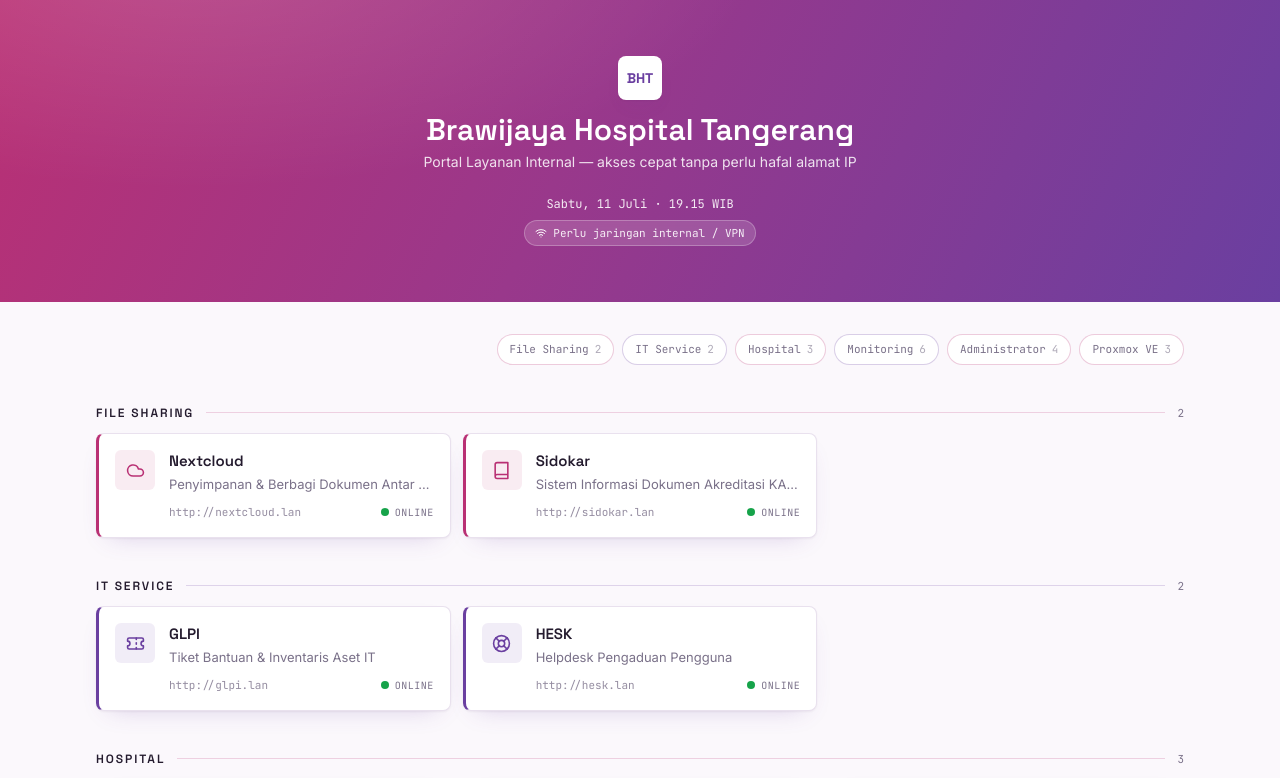
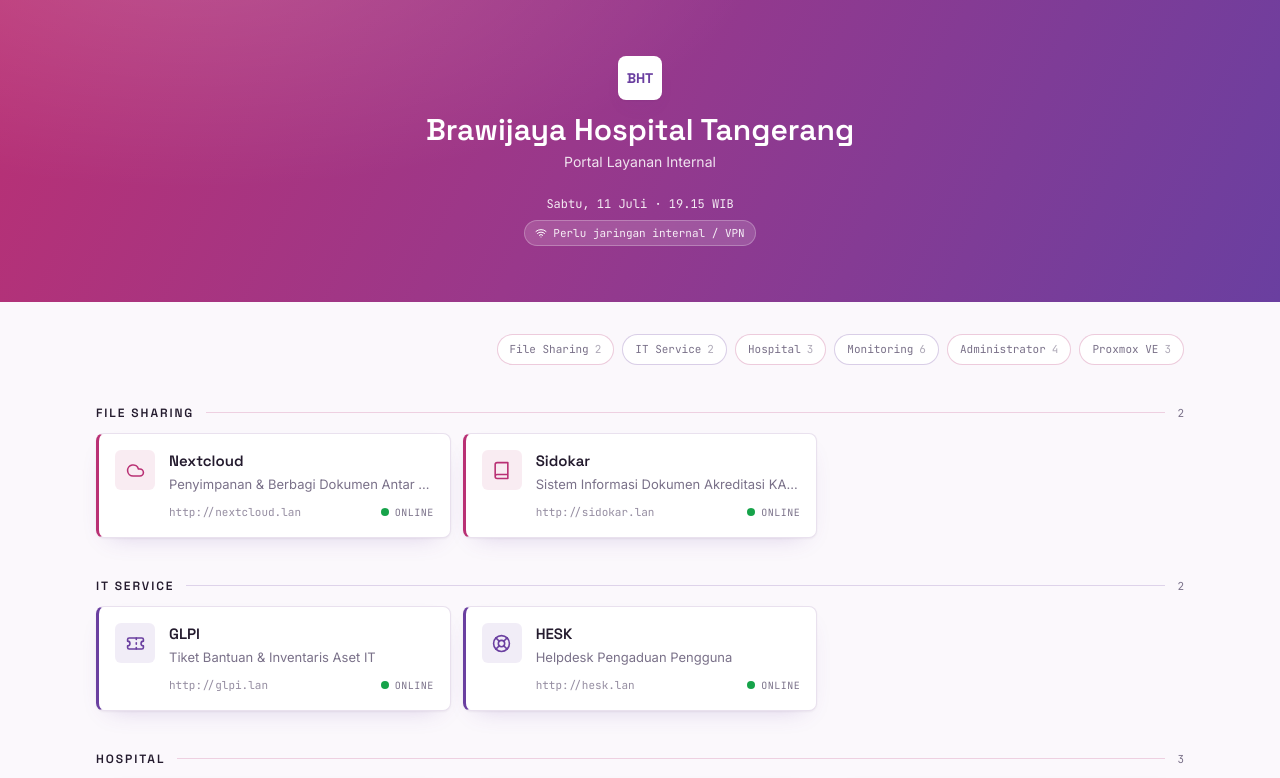
Before and after one commit to ve-verdian/hospital-portal, a Next.js app: page / in a window 1280 px wide. Shown: the top 778 px of the page. Built offline with nearby package versions, Linux system fonts and the light colour scheme.

Commit message:
Update Header.tsx

```diff
--- a/components/Header.tsx
+++ b/components/Header.tsx
@@ -50,7 +50,7 @@
                 Brawijaya Hospital Tangerang
               </h1>
               <p className="mt-1 text-sm text-white/85">
-                Portal Layanan Internal — akses cepat tanpa perlu hafal alamat IP
+                Portal Layanan Internal
               </p>
             </div>
           </div>
```
